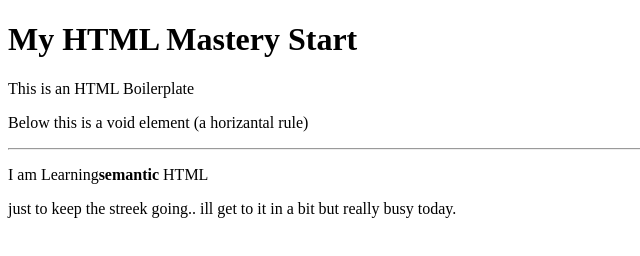
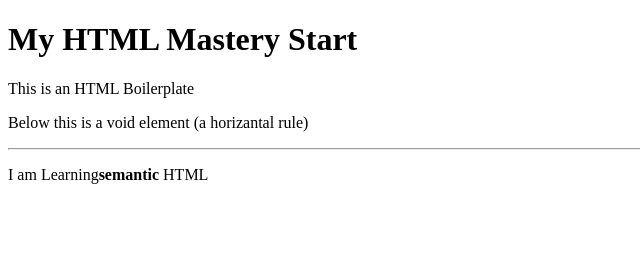
Before and after one commit to jesustellor/the-odin-project, a plain HTML site: page html-basics/index.html in a window 1280 px wide. Shown: the whole page, without its empty margins (0-640 px from the left). Drawn offline with Linux system fonts and the light colour scheme.

Commit message:
feat: finding time to open the laptop and commit

```diff
--- a/html-basics/index.html
+++ b/html-basics/index.html
@@ -11,6 +11,5 @@
         <p>Below this is a void element (a horizantal rule)</p>
         <hr>
         <p>I am Learning<strong>semantic</strong> HTML</p>
-        <p>just to keep the streek going.. ill get to it in a bit but really busy today.</p>
 </body>
 </html>
```
